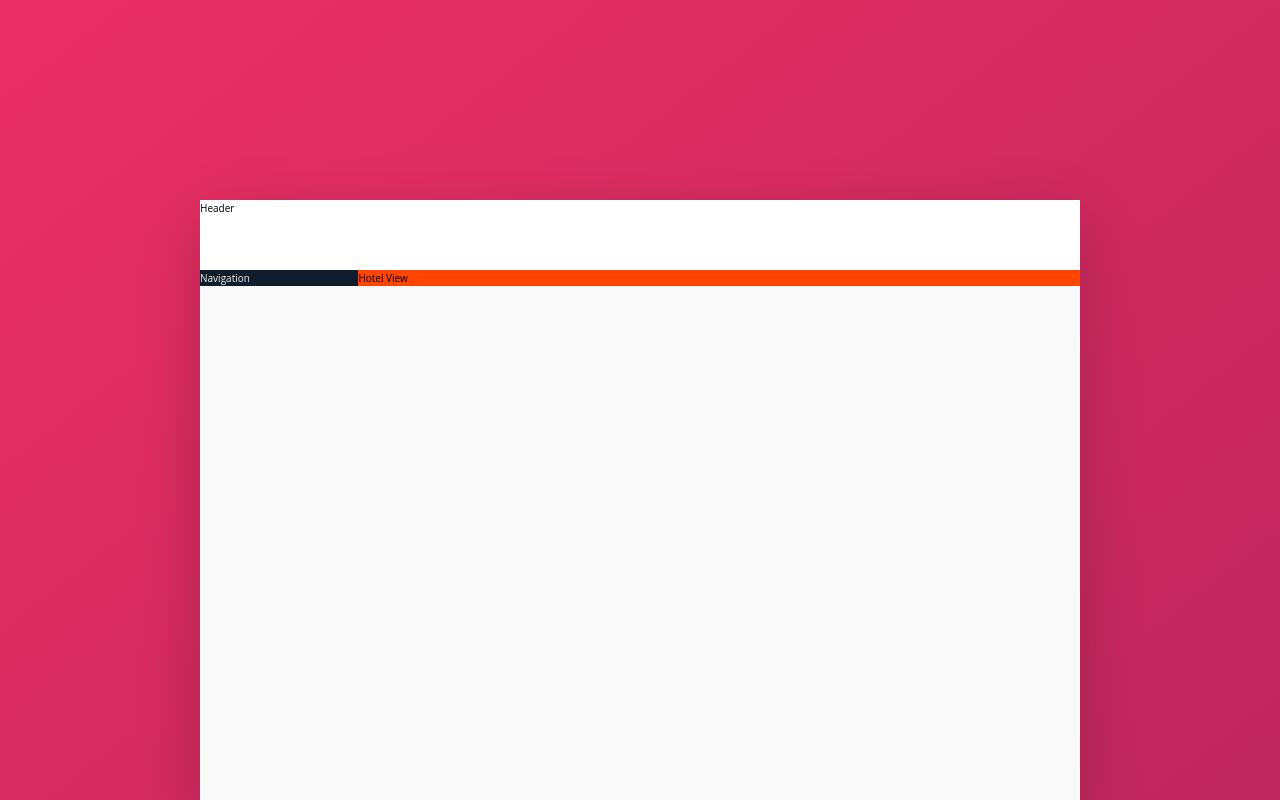
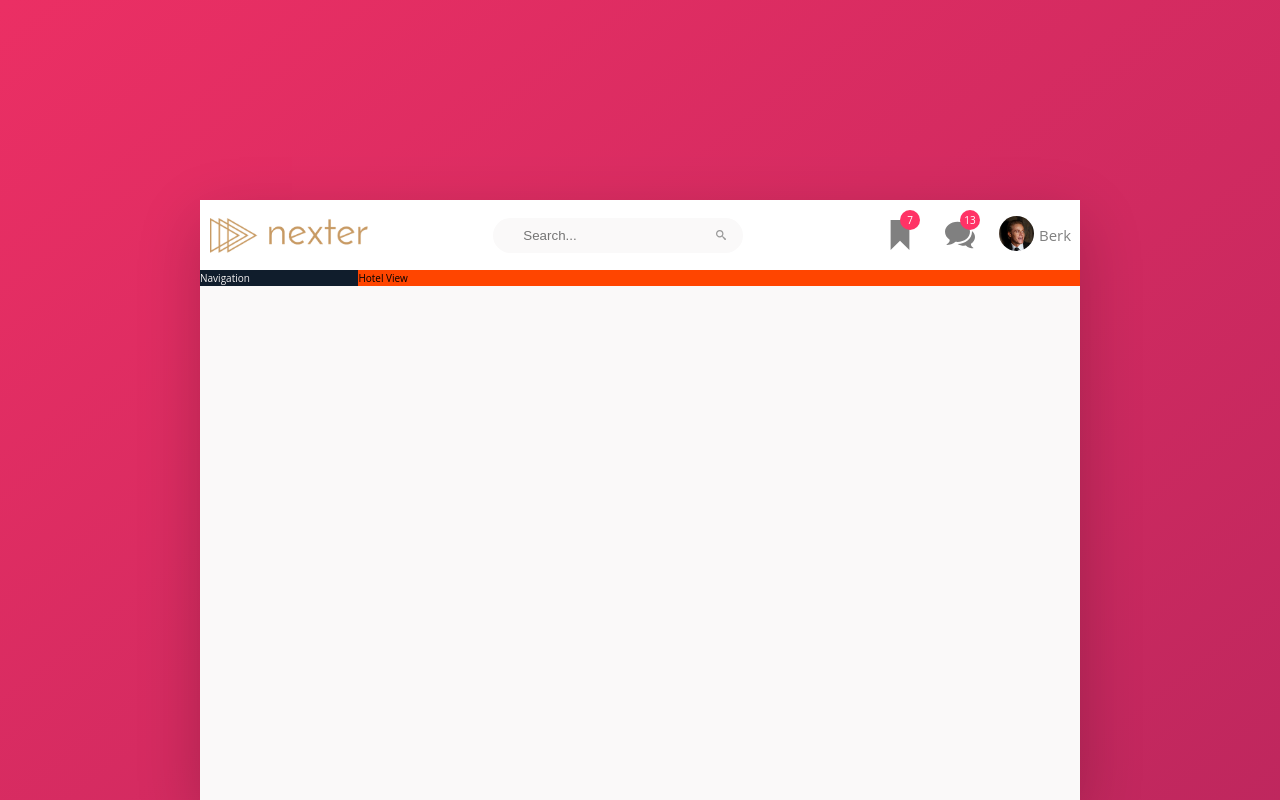
Before and after one commit to berkelmas/cssPortfolio2, a website: page index.html in a window 1280 px wide. Shown: the top 800 px of the page. Drawn offline with Linux system fonts and the light colour scheme.

Commit message:
header section completed

```diff
--- a/index.html
+++ b/index.html
@@ -13,16 +13,58 @@
     </head>
     <body>
         <div class="container">
+
           <header class="header">
-            Header
+
+            <img class="header-img" src="img/logo.png" alt="">
+
+            <form>
+              <input type="text" placeholder="Search..." class="search-input">
+              <button type="submit" class="search-button">
+                <svg class="search-button-icon">
+                  <use xlink:href="img/svgicons.svg#icon-search"></use>
+                </svg>
+              </button>
+            </form>
+
+            <nav class="user-nav">
+              <div class="user-nav-section">
+                  <a href="#">
+                    <svg class="user-nav-section-icon">
+                      <use xlink:href="img/svgicons.svg#icon-bookmark"></use>
+                    </svg>
+                    <span class="user-nav-section-notification">7</span>
+                  </a>
+              </div>
+              <div class="user-nav-section">
+                <a href="#">
+                  <svg class="user-nav-section-icon">
+                    <use xlink:href="img/svgicons.svg#icon-bubbles2"></use>
+                  </svg>
+                  <span class="user-nav-section-notification">13</span>
+                </a>
+              </div>
+
+              <div class="user-nav-profile">
+                <a href="user-nav-profile-a" >
+                  <img src="img/realtor-1.jpeg" alt="" class="user-nav-profile-img">
+                </a>
+                <p class="user-nav-profile-span">Berk</p>
+              </div>
+
+            </nav>
+
           </header>
+
           <div class="content"> <!-- content is the entire part below the header -->
             <div class="sidebar">
               Navigation
             </div>
+
             <main class="hotel-view">
               Hotel View
             </main>
+
           </div>
         </div>
     </body>
--- a/sass/_header.scss
+++ b/sass/_header.scss
@@ -1,4 +1,108 @@
 .header {
   height: 7rem;
   background-color: #fff;
+  display: flex;
+  align-items: center;
+  justify-content: space-between;
+
+  &-img {
+    height: 50%;
+    margin-left: 1rem;
+  }
 }
+
+.search {
+  &-input {
+    border-radius: 100px;
+    border : none;
+    padding : 1rem 3rem;
+    outline : none;
+    background-color: $color-grey-light-1;
+    transition: all .5s;
+    width: 25rem;
+
+    &:focus {
+      background-color: darken($color-grey-light-1, 10%);
+      width: 30rem;
+    }
+  }
+
+  &-button {
+    height: 5rem;
+    width : 5rem;
+    border : none;
+    outline: none;
+    margin-left : -5rem;
+    background-color: transparent;
+    &-icon {
+      height: 20%;
+      width: 20%;
+      background-color: transparent;
+      fill : $color-grey-dark-2;
+    }
+  }
+}
+
+.user-nav {
+  display: flex;
+  align-items: center;
+  height: 100%;
+
+  &-section {
+    width: 6rem;
+    height: 100%;
+    margin : 0;
+    text-align: center;
+    transition: all .3s;
+
+    position: relative;
+
+
+    &:hover {
+      background-color: $color-grey-light-2;
+    }
+
+    &-icon {
+      width: 3rem;
+      height: 100%;
+      fill : gray;
+    }
+
+    &-notification {
+      color : white;
+      background-color: $color-primary-light;
+      width: 2rem;
+      height: 2rem;
+      padding: .2rem;
+      border-radius: 100%;
+
+      position : absolute;
+      top: 1rem;
+      right: 1rem;
+    }
+  }
+
+  &-profile {
+    width: 9rem;
+    height: 100%;
+    display: flex;
+    justify-content: center;
+    align-items: center;
+
+    &-span {
+      color : gray;
+      font-size: 1.5rem;
+      margin-left : .5rem;
+    }
+
+    &-img {
+      width: 3.5rem;
+      border-radius: 100px;
+    }
+
+    &:hover {
+      background-color: $color-grey-light-2;
+    }
+  }
+
+}
--- a/sass/_sidebar.scss
+++ b/sass/_sidebar.scss
@@ -1,13 +1,14 @@
 .content {
   display: flex;
   flex-direction: row;
-
+  height: 80%;
 }
 
 .sidebar {
   background-color: $color-secondary;
   color: $color-grey-light-2;
   flex-basis: 18%;
+  height: 100%;
 }
 
 .hotel-view {
```
Also changed, not shown: css/style.css, img/svgicons.svg (added), 3 other files.
